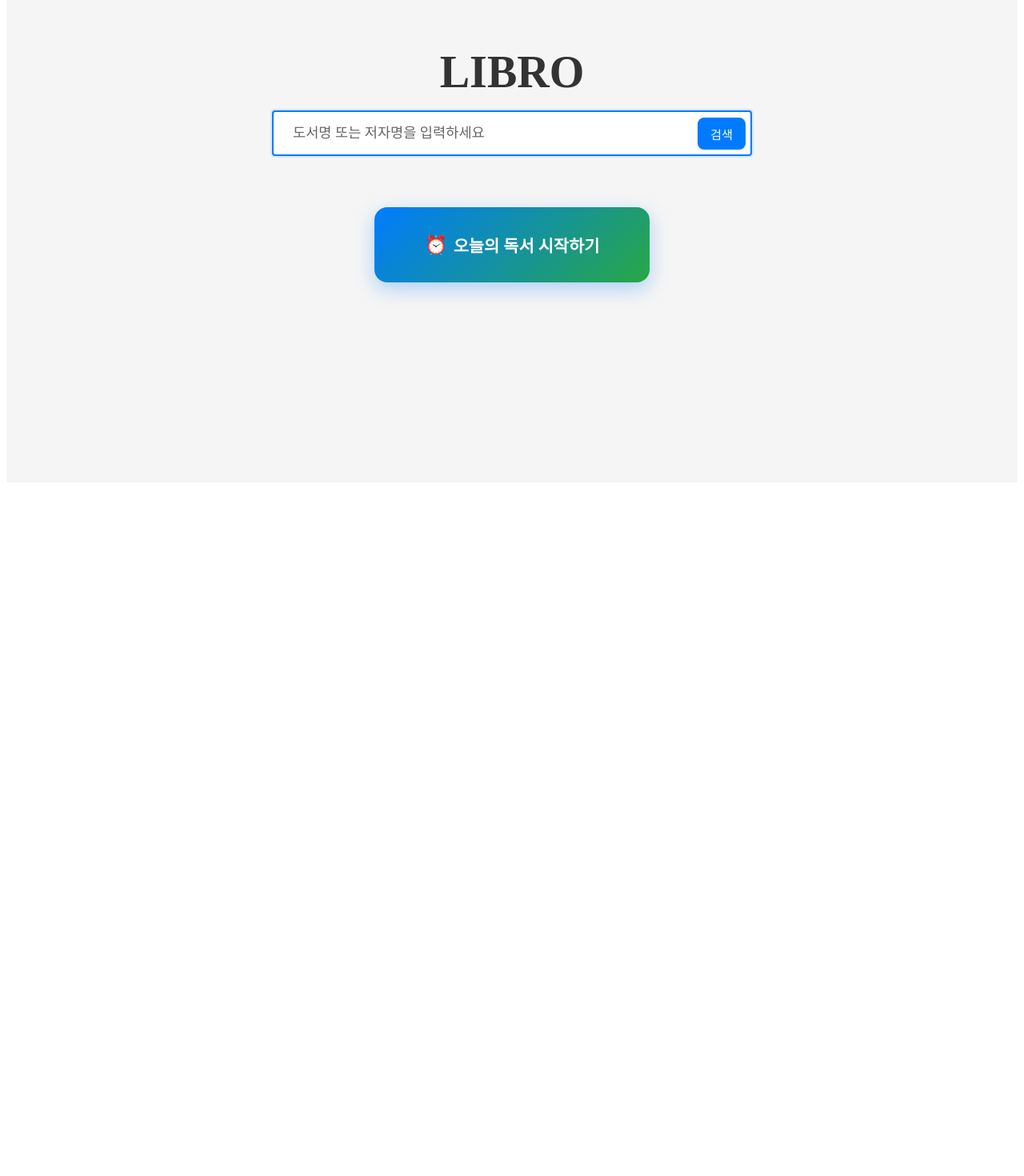
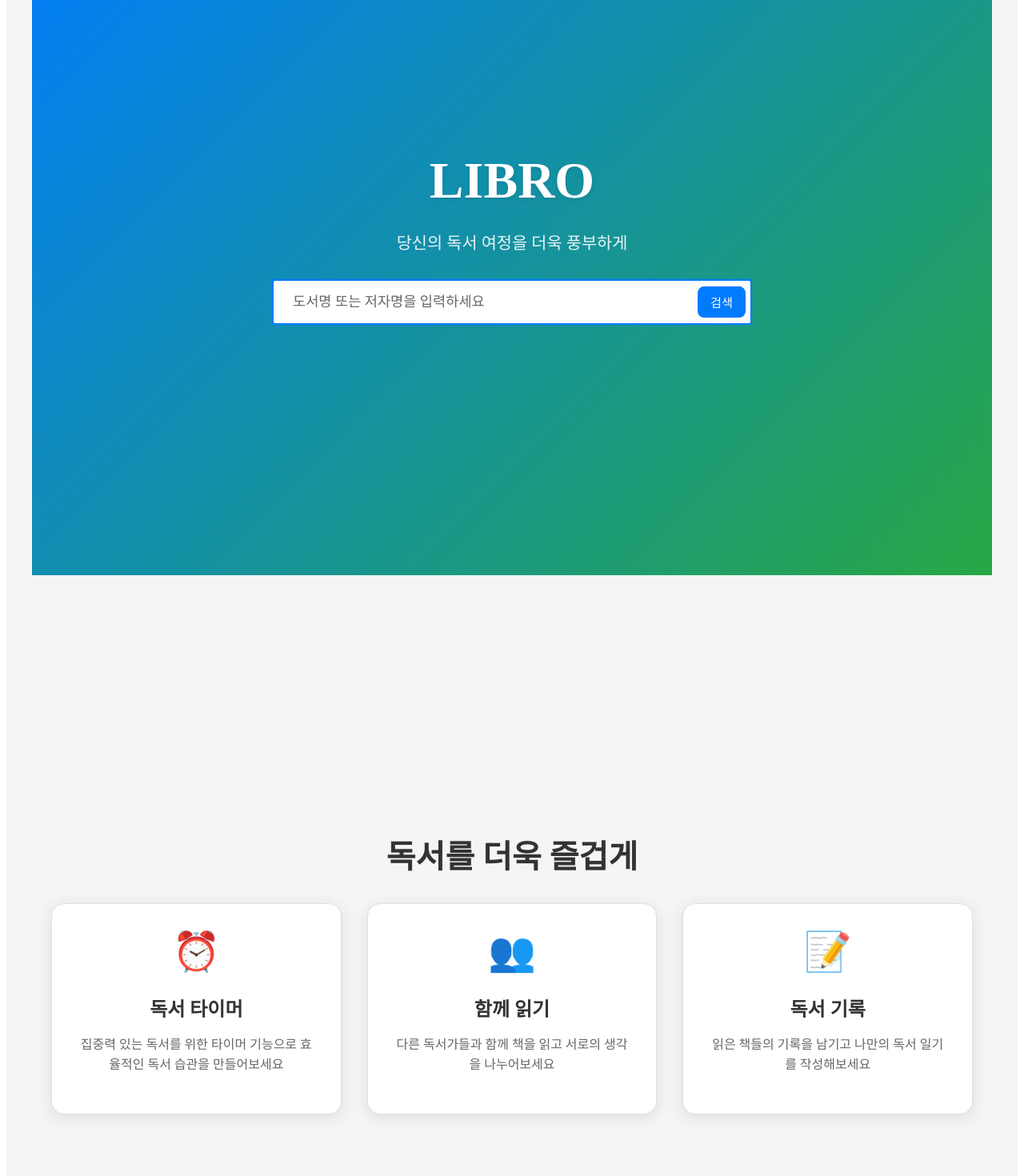
Before and after one commit to organization-hyun/libro-frontend, a React (Vite) app: page / in a window 1280 px wide. Shown: the part 220-1690 px from the top of the page at 80% size. Before the commit the page ends 831 px from the top, so only its background shows below. Built offline with nearby package versions, Linux system fonts and the light colour scheme; no server answers.

Commit message:
홈 화면 개편

```diff
--- a/src/components/home/HomePage.tsx
+++ b/src/components/home/HomePage.tsx
@@ -1,25 +1,52 @@
-import React, { useState } from 'react';
+import React, { useState, useEffect } from 'react';
 import { useNavigate } from 'react-router-dom';
 import styled from 'styled-components';
 import { theme } from '../../styles/theme';
 import { Input } from '../common';
+import { getReadingGroups, ReadingGroupItem } from '../../api/readingGroup';
 
 const HomeContainer = styled.div`
+  min-height: 100vh;
+  background: ${theme.colors.background.main};
+  overflow-x: hidden;
+`;
+
+const Section = styled.section`
+  min-height: 100vh;
   display: flex;
-  flex-direction: column;
   align-items: center;
   justify-content: center;
-  min-height: calc(100vh - 80px);
   padding: ${theme.spacing.xl} ${theme.spacing.lg};
-  background: ${theme.colors.background.main};
-  margin-top: -60px;
   position: relative;
-  z-index: 1;
 
   ${theme.mediaQueries.mobile} {
     padding: ${theme.spacing.lg} ${theme.spacing.md};
-    margin-top: -40px;
-    min-height: calc(100vh - 60px);
+  }
+`;
+
+const HeroSection = styled(Section)`
+  background: linear-gradient(135deg, ${theme.colors.primary} 0%, ${theme.colors.secondary} 100%);
+  color: white;
+  text-align: center;
+`;
+
+const ContentSection = styled(Section)`
+  background: ${theme.colors.background.main};
+  flex-direction: column;
+  align-items: stretch;
+  padding-top: 80px;
+  padding-bottom: 80px;
+`;
+
+const SectionTitle = styled.h2`
+  font-size: 2.5rem;
+  font-weight: 700;
+  text-align: center;
+  margin-bottom: ${theme.spacing.xl};
+  color: ${theme.colors.text.primary};
+
+  ${theme.mediaQueries.mobile} {
+    font-size: 2rem;
   }
 `;
 
@@ -28,21 +55,28 @@ const SearchContainer = styled.div`
   max-width: 800px;
   margin: 0 auto;
   text-align: center;
+`;
+
+const SearchTitle = styled.h1`
+  font-size: 4rem;
+  color: white;
+  margin-bottom: ${theme.spacing.lg};
+  font-weight: 700;
+  text-shadow: 0 2px 4px rgba(0, 0, 0, 0.1);
 
   ${theme.mediaQueries.mobile} {
-    max-width: 100%;
-    padding: 0 ${theme.spacing.sm};
+    font-size: 3rem;
   }
 `;
 
-const SearchTitle = styled.h1`
-  font-size: 3.5rem;
-  color: ${theme.colors.text.primary};
-  margin-bottom: ${theme.spacing.md};
-  font-weight: 700;
+const SearchSubtitle = styled.p`
+  font-size: 1.3rem;
+  color: rgba(255, 255, 255, 0.9);
+  margin-bottom: ${theme.spacing.xl};
+  font-weight: 300;
 
   ${theme.mediaQueries.mobile} {
-    font-size: 2.5rem;
+    font-size: 1.1rem;
   }
 `;
 
@@ -56,8 +90,6 @@ const SearchBox = styled.div`
     margin: 0 auto ${theme.spacing.lg};
   }
 `;
-
-
 
 const SearchButton = styled.button`
   position: absolute;
@@ -81,93 +113,145 @@ const SearchButton = styled.button`
 
   ${theme.mediaQueries.mobile} {
     font-size: 0.9rem;
-    min-width: 40px;
     padding: ${theme.spacing.xs} 0.7rem;
-    height: 70%;
   }
 `;
 
-const TimerButton = styled.div`
-  display: inline-flex;
-  align-items: center;
-  justify-content: center;
-  gap: ${theme.spacing.sm};
-  padding: ${theme.spacing.xl} ${theme.spacing.xl};
-  background: linear-gradient(135deg, ${theme.colors.primary} 0%, ${theme.colors.secondary} 100%);
-  color: white;
-  border: none;
-  border-radius: ${theme.borderRadius.lg};
-  font-size: 1.3rem;
-  font-weight: 700;
-  text-decoration: none;
-  cursor: pointer;
-  transition: all 0.4s cubic-bezier(0.175, 0.885, 0.32, 1.275);
-  margin-top: ${theme.spacing.xl};
-  box-shadow: 0 8px 25px rgba(0, 123, 255, 0.3);
-  position: relative;
-  overflow: hidden;
-  min-width: 280px;
-
-  &::before {
-    content: '';
-    position: absolute;
-    top: 0;
-    left: -100%;
+const FeatureGrid = styled.div`
+  display: grid;
+  grid-template-columns: repeat(auto-fit, minmax(300px, 1fr));
+  gap: ${theme.spacing.xl};
+  max-width: 1200px;
+  margin: 0 auto;
   width: 100%;
-    height: 100%;
-    background: linear-gradient(90deg, transparent, rgba(255, 255, 255, 0.2), transparent);
-    transition: left 0.6s;
-  }
-
-  &:hover {
-    transform: translateY(-4px) scale(1.02);
-    box-shadow: 0 12px 35px rgba(0, 123, 255, 0.4);
-
-    &::before {
-      left: 100%;
-    }
-  }
-
-  &:active {
-    transform: translateY(-2px) scale(1.01);
-    transition: all 0.1s;
-  }
 
   ${theme.mediaQueries.mobile} {
-    padding: ${theme.spacing.lg} ${theme.spacing.lg};
-    font-size: 1.1rem;
-    min-width: 240px;
-    gap: ${theme.spacing.xs};
-    width: 100%;
-    max-width: 100%;
-    box-sizing: border-box;
+    grid-template-columns: 1fr;
+    gap: ${theme.spacing.lg};
   }
 `;
 
-const TimerIcon = styled.span`
-  font-size: 1.4rem;
-  animation: pulse 2s infinite;
+const Card = styled.div`
+  background: white;
+  border-radius: ${theme.borderRadius.lg};
+  box-shadow: 0 4px 20px rgba(0, 0, 0, 0.1);
+  transition: all 0.3s ease;
+  cursor: pointer;
+  border: 1px solid ${theme.colors.border};
 
-  @keyframes pulse {
-    0% {
-      transform: scale(1);
+  &:hover {
+    transform: translateY(-4px);
+    box-shadow: 0 8px 30px rgba(0, 0, 0, 0.15);
   }
-    50% {
-      transform: scale(1.1);
+`;
+
+const FeatureCard = styled(Card)`
+  padding: ${theme.spacing.xl};
+`;
+
+const ReadingGroupCard = styled(Card)`
+  padding: ${theme.spacing.lg};
+
+  &:hover {
+    transform: translateY(-2px);
+    box-shadow: 0 6px 25px rgba(0, 0, 0, 0.15);
   }
-    100% {
-      transform: scale(1);
-    }
-  }
+`;
+
+const FeatureIcon = styled.div`
+  font-size: 3rem;
+  margin-bottom: ${theme.spacing.md};
+  text-align: center;
+`;
+
+const FeatureTitle = styled.h3`
+  font-size: 1.5rem;
+  font-weight: 600;
+  margin-bottom: ${theme.spacing.sm};
+  color: ${theme.colors.text.primary};
+  text-align: center;
+`;
+
+const FeatureDescription = styled.p`
+  color: ${theme.colors.text.secondary};
+  line-height: 1.6;
+  text-align: center;
+`;
+
+const ReadingGroupsContainer = styled.div`
+  max-width: 1200px;
+  margin: 0 auto;
+  width: 100%;
+`;
+
+const ReadingGroupsGrid = styled.div`
+  display: grid;
+  grid-template-columns: repeat(auto-fill, minmax(280px, 1fr));
+  gap: ${theme.spacing.lg};
+  margin-top: ${theme.spacing.xl};
 
   ${theme.mediaQueries.mobile} {
+    grid-template-columns: 1fr;
+  }
+`;
+
+const GroupBookTitle = styled.h4`
   font-size: 1.2rem;
-  }
+  font-weight: 600;
+  margin-bottom: ${theme.spacing.xs};
+  color: ${theme.colors.text.primary};
+`;
+
+const GroupBookAuthor = styled.p`
+  font-size: 0.9rem;
+  color: ${theme.colors.text.secondary};
+  margin-bottom: ${theme.spacing.sm};
+`;
+
+const GroupDescription = styled.p`
+  font-size: 0.9rem;
+  color: ${theme.colors.text.secondary};
+  line-height: 1.5;
+  display: -webkit-box;
+  -webkit-line-clamp: 2;
+  -webkit-box-orient: vertical;
+  overflow: hidden;
+`;
+
+const EmptyState = styled.div`
+  text-align: center;
+  padding: ${theme.spacing.xl};
+  color: ${theme.colors.text.secondary};
+`;
+
+const LoadingSpinner = styled.div`
+  display: flex;
+  justify-content: center;
+  align-items: center;
+  padding: ${theme.spacing.xl};
+  color: ${theme.colors.text.secondary};
 `;
 
 const HomePage: React.FC = () => {
   const [searchQuery, setSearchQuery] = useState('');
+  const [readingGroups, setReadingGroups] = useState<ReadingGroupItem[]>([]);
+  const [loading, setLoading] = useState(true);
   const navigate = useNavigate();
+
+  useEffect(() => {
+    const fetchReadingGroups = async () => {
+      try {
+        const groups = await getReadingGroups();
+        setReadingGroups(groups);
+      } catch (error) {
+        console.error('Failed to fetch reading groups:', error);
+      } finally {
+        setLoading(false);
+      }
+    };
+
+    fetchReadingGroups();
+  }, []);
 
   const handleSearch = (e: React.FormEvent) => {
     e.preventDefault();
@@ -180,10 +264,20 @@ const HomePage: React.FC = () => {
     navigate('/reading-timer');
   };
 
+  const handleReadingGroupClick = (groupId: number) => {
+    navigate(`/reading-group/${groupId}`);
+  };
+
+  const handleReadingGroupsClick = () => {
+    navigate('/reading-group');
+  };
+
   return (
     <HomeContainer>
+      <HeroSection>
         <SearchContainer>
           <SearchTitle>LIBRO</SearchTitle>
+          <SearchSubtitle>당신의 독서 여정을 더욱 풍부하게</SearchSubtitle>
 
           <form onSubmit={handleSearch}>
             <SearchBox>
@@ -199,12 +293,67 @@ const HomePage: React.FC = () => {
               <SearchButton type="submit">검색</SearchButton>
             </SearchBox>
           </form>
+        </SearchContainer>
+      </HeroSection>
 
-        <TimerButton onClick={handleTimerClick}>
-          <TimerIcon>⏰</TimerIcon>
-          오늘의 독서 시작하기
-        </TimerButton>
-      </SearchContainer>
+      <ContentSection>
+        <SectionTitle>독서를 더욱 즐겁게</SectionTitle>
+        <FeatureGrid>
+          <FeatureCard onClick={handleTimerClick}>
+            <FeatureIcon>⏰</FeatureIcon>
+            <FeatureTitle>독서 타이머</FeatureTitle>
+            <FeatureDescription>
+              집중력 있는 독서를 위한 타이머 기능으로
+              효율적인 독서 습관을 만들어보세요
+            </FeatureDescription>
+          </FeatureCard>
+
+          <FeatureCard onClick={handleReadingGroupsClick}>
+            <FeatureIcon>👥</FeatureIcon>
+            <FeatureTitle>함께 읽기</FeatureTitle>
+            <FeatureDescription>
+              다른 독서가들과 함께 책을 읽고
+              서로의 생각을 나누어보세요
+            </FeatureDescription>
+          </FeatureCard>
+
+          <FeatureCard onClick={() => navigate('/reading-record')}>
+            <FeatureIcon>📝</FeatureIcon>
+            <FeatureTitle>독서 기록</FeatureTitle>
+            <FeatureDescription>
+              읽은 책들의 기록을 남기고
+              나만의 독서 일기를 작성해보세요
+            </FeatureDescription>
+          </FeatureCard>
+        </FeatureGrid>
+      </ContentSection>
+
+      <ContentSection>
+        <SectionTitle>지금 함께 읽고 있어요</SectionTitle>
+        <ReadingGroupsContainer>
+          {loading ? (
+            <LoadingSpinner>함께 읽기 그룹을 불러오는 중...</LoadingSpinner>
+          ) : readingGroups.length > 0 ? (
+            <ReadingGroupsGrid>
+              {readingGroups.slice(0, 6).map((group) => (
+                <ReadingGroupCard
+                  key={group.id}
+                  onClick={() => handleReadingGroupClick(group.id)}
+                >
+                  <GroupBookTitle>{group.bookTitle}</GroupBookTitle>
+                  <GroupBookAuthor>{group.bookAuthor}</GroupBookAuthor>
+                  <GroupDescription>{group.description}</GroupDescription>
+                </ReadingGroupCard>
+              ))}
+            </ReadingGroupsGrid>
+          ) : (
+            <EmptyState>
+              <p>아직 함께 읽기 그룹이 없어요.</p>
+              <p>첫 번째 그룹을 만들어보세요!</p>
+            </EmptyState>
+          )}
+        </ReadingGroupsContainer>
+      </ContentSection>
     </HomeContainer>
   );
 };
```
Lines whose indentation alone changed are shown as unchanged.
